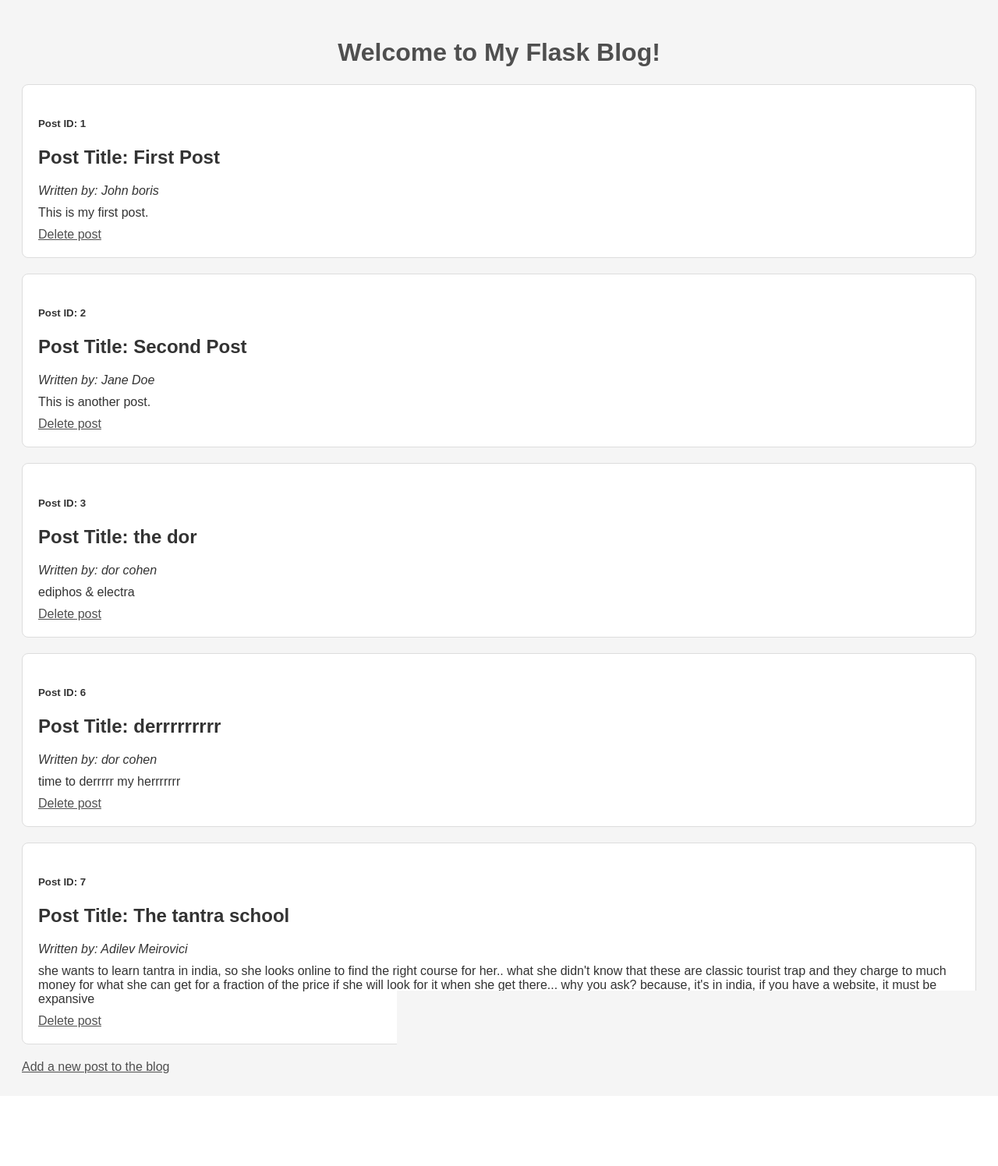
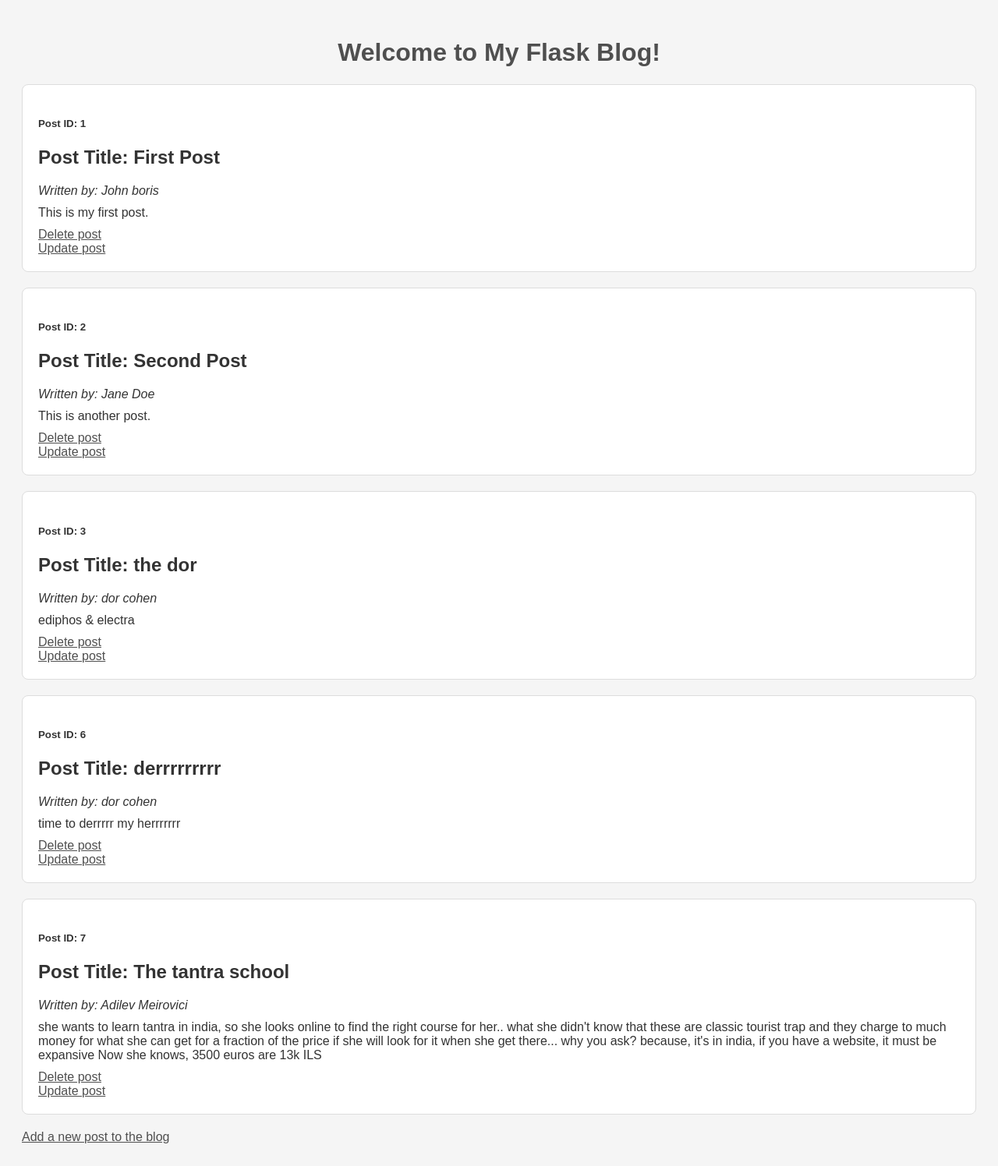
Before and after one commit to adim93d/masterblog, a Flask app: page / in a window 1280 px wide. Shown: the whole page at 78% size. Before the commit the page ends 1377 px from the top, so only its background shows below. Run offline with Flask 3, Linux system fonts and the light colour scheme.

Commit message:
final version

```diff
--- a/app.py
+++ b/app.py
@@ -3,7 +3,7 @@
 app = Flask(__name__)
 
 
-BLOG_DATA = '/home/sec/PycharmProjects/masterblog/masterblog/blog_posts.json'
+BLOG_DATA = 'blog_posts.json'
 
 
 def read_json(json_file):
@@ -28,6 +28,12 @@
     data = read_json(json_file)
     last_id_num = data[last_item]['id']
     return last_id_num
+
+def fetch_post_by_id(post_id, data):
+    for post in data:
+        if post['id'] == post_id:
+            return post
+    return None
 
 
 @app.route('/')
@@ -67,5 +73,25 @@
     return redirect(url_for('index'))
 
 
+@app.route('/update/<int:post_id>', methods=['GET', 'POST'])
+def update(post_id):
+    data = read_json(BLOG_DATA)
+    post = fetch_post_by_id(post_id, data)
+    if post is None:
+        return "Post not found", 404
+
+    if request.method == 'POST':
+        # Update the post details
+        post['title'] = request.form['title']
+        post['author'] = request.form['author']
+        post['content'] = request.form['content']
+
+        # Write the updated data back to the JSON file
+        write_json(BLOG_DATA, data)
+        return redirect(url_for('index'))
+
+    return render_template('update.html', post=post)
+
+
 if __name__ == '__main__':
     app.run(debug=True)
--- a/blog_posts.json
+++ b/blog_posts.json
@@ -27,6 +27,6 @@
         "id": 7,
         "author": "Adilev Meirovici",
         "title": "The tantra school",
-        "content": "she wants to learn tantra in india, so she looks online to find the right course for her.. \r\nwhat she didn't know that these are classic tourist trap and they charge to much money for what she can get for a fraction of the price if she will look for it when she get there... \r\nwhy you ask? because, it's in india, if you have a website, it must be expansive"
+        "content": "she wants to learn tantra in india, so she looks online to find the right course for her.. \r\nwhat she didn't know that these are classic tourist trap and they charge to much money for what she can get for a fraction of the price if she will look for it when she get there... \r\nwhy you ask? because, it's in india, if you have a website, it must be expansive\r\n\r\nNow she knows, 3500 euros are 13k ILS"
     }
 ]
--- a/static/style.css
+++ b/static/style.css
@@ -76,3 +76,8 @@
     text-align: center;
     color: #4F4F4F;
 }
+
+.update_post {
+    text-align: center;
+    color: #4F4F4F;
+}
--- a/templates/index2.html
+++ b/templates/index2.html
@@ -14,7 +14,10 @@
             <h2>Post Title: {{ post['title'] }}</h2>
             <p><em>Written by: {{ post['author'] }}</em></p>
             <p>{{ post['content'] }}</p>
-            <a href="{{ url_for('delete', post_id=post['id']) }}" class="delete_post">Delete post</a>        </div>
+            <a href="{{ url_for('delete', post_id=post['id']) }}" class="delete_post">Delete post</a>
+            <br>
+            <a href="{{ url_for('update', post_id=post['id']) }}" class="update_post">Update post</a>
+        </div>
     {% endfor %}
     <a href="{{ url_for('add') }}">Add a new post to the blog</a>
 
```
Also changed, not shown: templates/update.html (added, +34 -0 lines).
